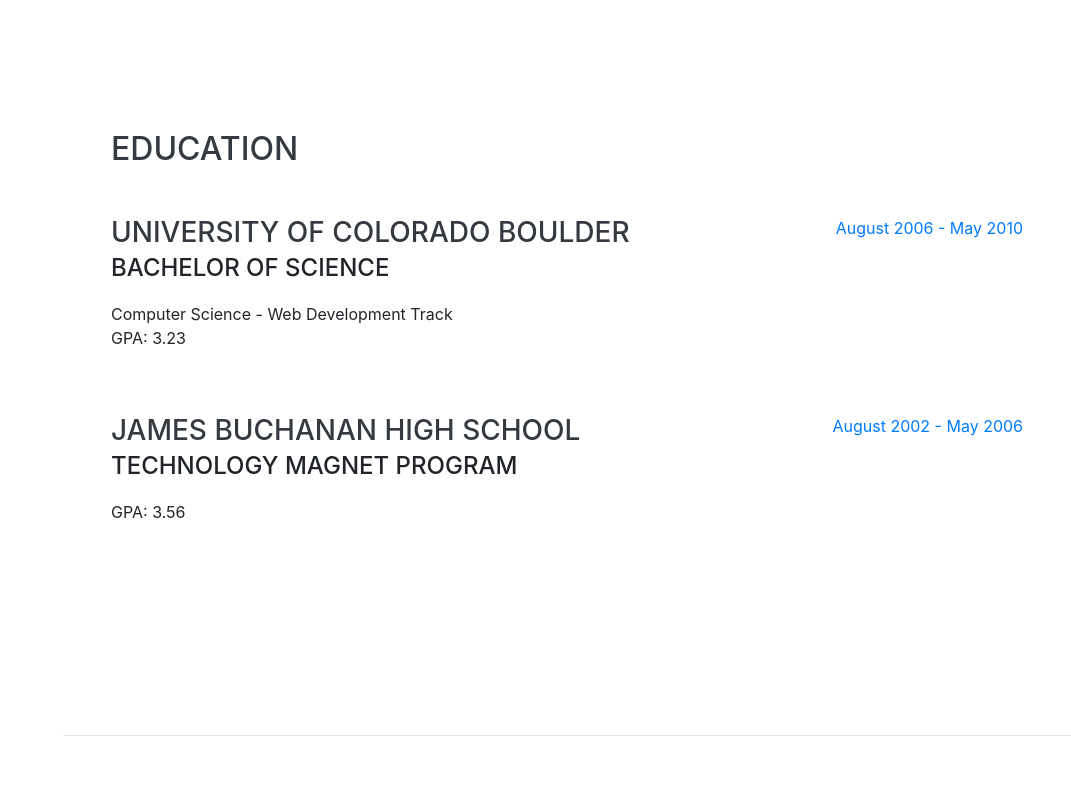
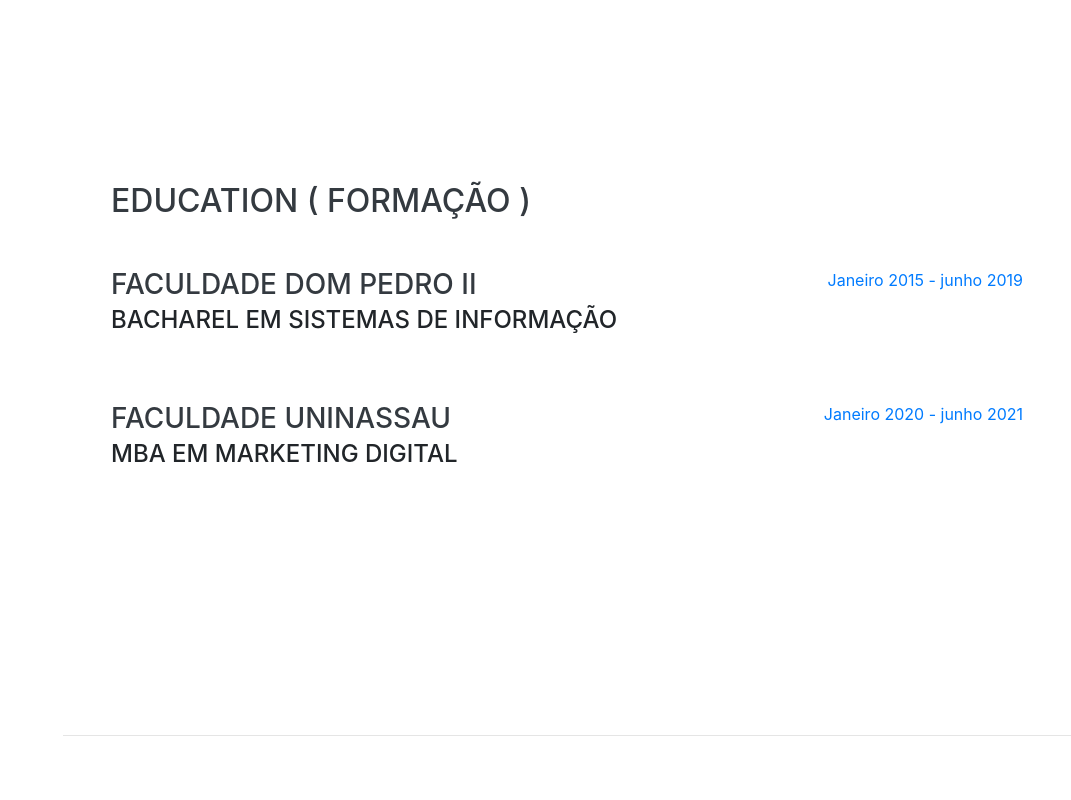
Before and after one commit to idelvan86/meuperfil, a website with bundled scripts: page index.html in a window 1280 px wide. Shown: the part 1960-2760 px from the top of the page, without its empty margins (209-1280 px from the left). Built offline with nearby package versions, Linux system fonts and the light colour scheme; a web font is replaced by a local one.

Commit message:
Update index.html
atualizando informações pessoais

```diff
--- a/index.html
+++ b/index.html
@@ -148,28 +148,25 @@
 
     <section class="resume-section p-3 p-lg-5 d-flex align-items-center" id="education">
       <div class="w-100">
-        <h2 class="mb-5">Education</h2>
+        <h2 class="mb-5">Education ( Formação )</h2>
 
         <div class="resume-item d-flex flex-column flex-md-row justify-content-between mb-5">
           <div class="resume-content">
-            <h3 class="mb-0">University of Colorado Boulder</h3>
-            <div class="subheading mb-3">Bachelor of Science</div>
-            <div>Computer Science - Web Development Track</div>
-            <p>GPA: 3.23</p>
+            <h3 class="mb-0">Faculdade Dom Pedro II</h3>
+            <div class="subheading mb-3">Bacharel em Sistemas de Informação</div>
           </div>
           <div class="resume-date text-md-right">
-            <span class="text-primary">August 2006 - May 2010</span>
+            <span class="text-primary">Janeiro 2015 - junho 2019</span>
           </div>
         </div>
 
         <div class="resume-item d-flex flex-column flex-md-row justify-content-between">
           <div class="resume-content">
-            <h3 class="mb-0">James Buchanan High School</h3>
-            <div class="subheading mb-3">Technology Magnet Program</div>
-            <p>GPA: 3.56</p>
+            <h3 class="mb-0">Faculdade Uninassau</h3>
+            <div class="subheading mb-3">MBA em Marketing Digital</div>
           </div>
           <div class="resume-date text-md-right">
-            <span class="text-primary">August 2002 - May 2006</span>
+            <span class="text-primary">Janeiro 2020 - junho 2021</span>
           </div>
         </div>
 
@@ -184,6 +181,11 @@
 
         <div class="subheading mb-3">Programming Languages &amp; Tools</div>
         <ul class="list-inline dev-icons">
+
+          <li class="list-inline-item">
+            <i class="fab fa-laravel"></i>
+          </li>
+
           <li class="list-inline-item">
             <i class="fab fa-html5"></i>
           </li>
@@ -202,9 +204,7 @@
           <li class="list-inline-item">
             <i class="fab fa-vuejs"></i>
           </li>
-          <li class="list-inline-item">
-            <i class="fab fa-less"></i>
-          </li>
+
           <li class="list-inline-item">
             <i class="fab fa-npm"></i>
           </li>
```
